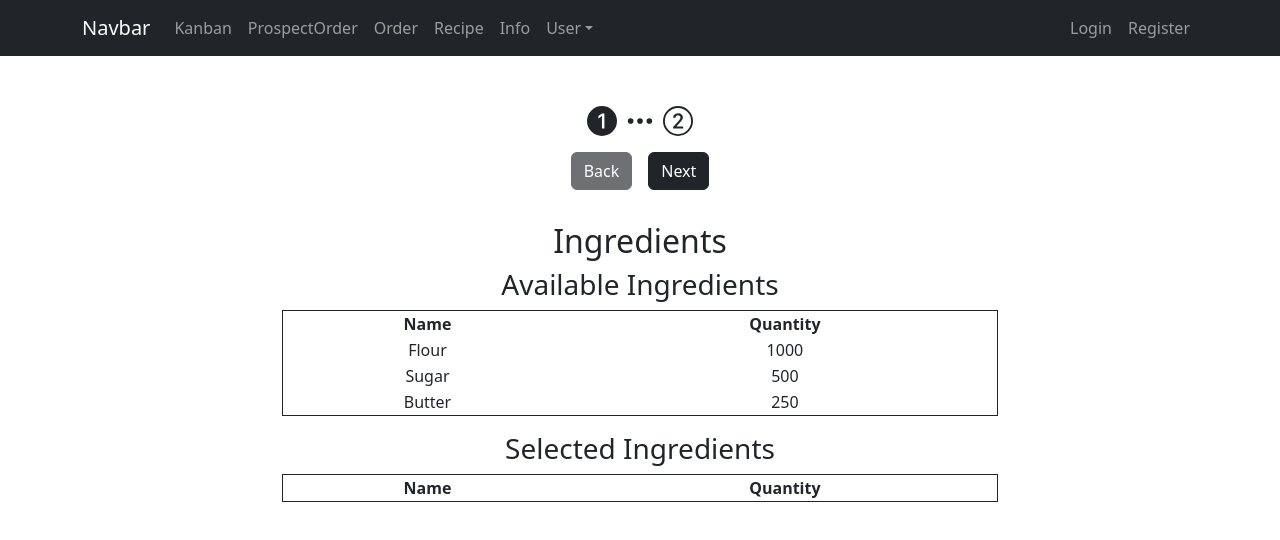
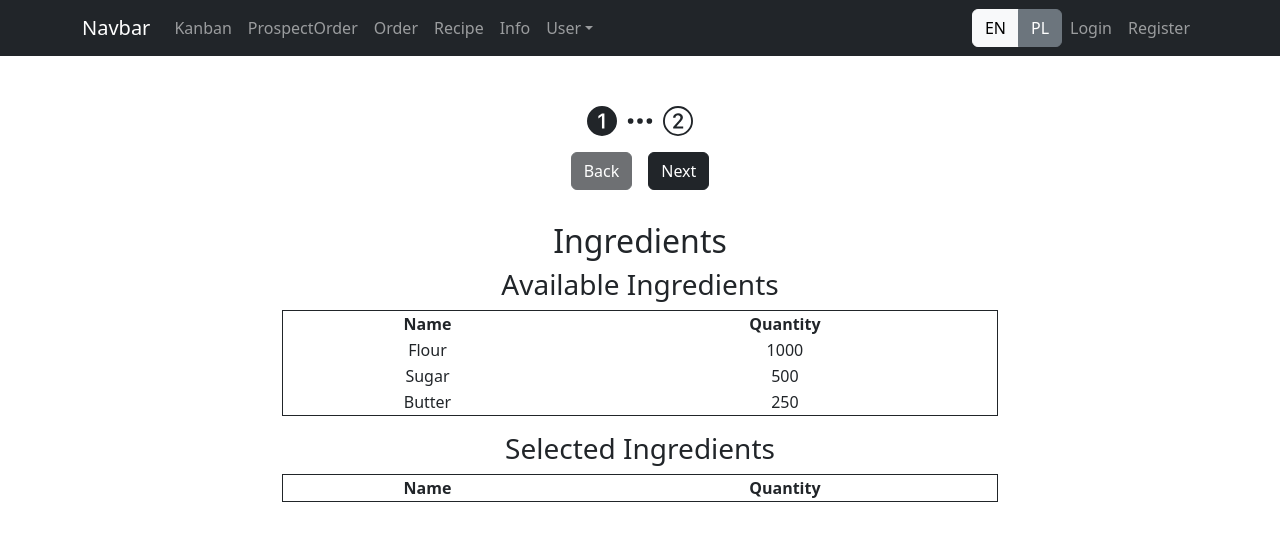
Before and after one commit to mjmazgaj/BreweryMaster, a React (Create React App) app in the folder UI/brewerymaster/: page /Recipe in a window 1280 px wide. Shown: the top 540 px of the page. Built offline with nearby package versions, Linux system fonts and the light colour scheme.

Commit message:
add language switch

```diff
--- a/UI/brewerymaster/package.json
+++ b/UI/brewerymaster/package.json
@@ -14,10 +14,12 @@
     "bootstrap-icons": "^1.11.3",
     "browser-router": "^0.2.0",
     "cors": "^2.8.5",
+    "i18next": "^24.1.2",
     "react": "^18.3.1",
     "react-beautiful-dnd": "^13.1.1",
     "react-bootstrap": "^2.10.2",
     "react-dom": "^18.3.1",
+    "react-i18next": "^15.2.0",
     "react-icons": "^5.2.1",
     "react-router-dom": "^6.28.0",
     "react-scripts": "5.0.1",
--- a/UI/brewerymaster/src/App.js
+++ b/UI/brewerymaster/src/App.js
@@ -24,6 +24,10 @@ import Kanban from './Components/Work/Kanban/Kanban';
 import Authorize from './Components/Authorization/Authorize';
 import LogoutButton from './Components/General/LogoutButton'
 
+
+import { I18nextProvider } from 'react-i18next';
+import i18n from './i18n';
+
 const App = () => {
   const [isAuthenticated, setIsAuthenticated] = useState(false);
 
@@ -39,6 +43,7 @@ const App = () => {
 
   return (
     <>
+      <I18nextProvider i18n={i18n}>
         <Navigation isAuthenticated={isAuthenticated} />
         <Router>
           <div className="App">
@@ -76,6 +81,7 @@ const App = () => {
             )}
           </div>
         </Router>
+      </I18nextProvider>
     </>
   );
 };
--- a/UI/brewerymaster/src/Components/Basic/Navigation.jsx
+++ b/UI/brewerymaster/src/Components/Basic/Navigation.jsx
@@ -1,7 +1,19 @@
-import {Container, Nav, Navbar, NavDropdown} from 'react-bootstrap';
+import {useState} from 'react';
+import {Button, ButtonGroup, Container, Nav, Navbar, NavDropdown} from 'react-bootstrap';
 import 'bootstrap/dist/css/bootstrap.min.css';
+import { useTranslation } from 'react-i18next';
 
 function Navigation(isAuthenticated) {
+  const { t, i18n } = useTranslation();
+
+  const [currentLanguage, setCurrentLanguage] = useState("en");
+
+  const changeLanguage = (lng) => () => {
+    i18n.changeLanguage(lng);
+    localStorage.setItem("language", lng);
+    setCurrentLanguage(lng);
+  };
+
   return (
     <Navbar bg="dark" data-bs-theme="dark">
       <Container>
@@ -19,6 +31,21 @@ function Navigation(isAuthenticated) {
             <NavDropdown.Item href="/Employee">Employee</NavDropdown.Item>
           </NavDropdown>
         </Nav>
+
+        <ButtonGroup>
+          <Button
+            onClick={changeLanguage("en")}
+            variant={currentLanguage === "en" ? "light" : "secondary"}
+          >
+            EN
+          </Button>
+          <Button
+            onClick={changeLanguage("pl")}
+            variant={currentLanguage === "pl" ? "light" : "secondary"}
+          >
+            PL
+          </Button>
+        </ButtonGroup>
         <Nav>
           <Nav.Link href="/Login">Login</Nav.Link>
           <Nav.Link href="/Register">Register</Nav.Link>
--- a/UI/brewerymaster/src/Components/Recipe/RecipeComponents/RecipeForm.jsx
+++ b/UI/brewerymaster/src/Components/Recipe/RecipeComponents/RecipeForm.jsx
@@ -2,6 +2,8 @@ import React, {useState} from "react";
 import { Form } from "react-bootstrap";
 import Button from 'react-bootstrap/Button';
 import { toast } from "react-toastify";
+
+import { useTranslation } from 'react-i18next';
 
 import { addData } from '../api';
 
@@ -10,6 +12,7 @@ import RecipeIngredients from "./RecipeIngredients";
 import RecipeSummary from "./RecipeSummary";
 
 const RecipeForm = () => {
+  const { t } = useTranslation();
 
   const [currentStep, setCurrentStep] = useState(0);
   const [recipeSummaryData, setRecipeSummaryData] = useState({
@@ -59,11 +62,11 @@ const RecipeForm = () => {
 
   const steps = [
     {
-      name: "Ingredients",
+      name: t("recipe.ingredientsComponentName"),
       component: <RecipeIngredients />,
     },
     {
-      name: "Summary",
+      name: t("recipe.ingredientsSummaryName"),
       component: <RecipeSummary recipeSummaryData={recipeSummaryData} setRecipeSummaryData={setRecipeSummaryData}/>,
     },
   ];
--- a/UI/brewerymaster/src/Components/Recipe/RecipeComponents/RecipeIngredients.jsx
+++ b/UI/brewerymaster/src/Components/Recipe/RecipeComponents/RecipeIngredients.jsx
@@ -5,6 +5,7 @@ import RecipeIngredientsSelected from "./RecipeIngredientsSelected";
 import RecipeIngredientsModal from "./RecipeIngredientsModal";
 
 const RecipeIngredients = () => {
+
   const [ingredients, setIngredients] = useState([
     { id: 1, name: 'Flour', quantity: 1000 },
     { id: 2, name: 'Sugar', quantity: 500 },
@@ -55,7 +56,9 @@ const RecipeIngredients = () => {
   };
 
   return (
+
     <div className="recipe-ingredients_container">
+
       <Ingredients
         ingredients={ingredients}
         handleAddIngredient={handleAddIngredient}
--- /dev/null
+++ b/UI/brewerymaster/src/i18n.js
@@ -0,0 +1,22 @@
+import i18n from 'i18next';
+import { initReactI18next } from 'react-i18next';
+
+import en from './locales/translationEN';
+import pl from './locales/translationPL';
+
+const savedLanguage = localStorage.getItem('language') || 'en';
+i18n
+  .use(initReactI18next)
+  .init({
+    resources: {
+      en: { translation: en },
+      pl: { translation: pl },
+    },
+    lng: savedLanguage,
+    fallbackLng: 'en',
+    interpolation: {
+      escapeValue: false,
+    },
+  });
+
+export default i18n;
--- /dev/null
+++ b/UI/brewerymaster/src/locales/translationEN.json
@@ -0,0 +1,6 @@
+{
+    "recipe":{
+        "ingredientsComponentName": "Ingredients",
+        "ingredientsSummaryName": "Summary"
+    }
+}
--- /dev/null
+++ b/UI/brewerymaster/src/locales/translationPL.json
@@ -0,0 +1,6 @@
+{
+    "recipe":{
+        "ingredientsComponentName": "Składniki",
+        "ingredientsSummaryName": "Podsumowanie"
+    }
+}
```
Also changed, not shown: 1 other file (tests, documents, lock files or other folders). Lines whose indentation alone changed are shown as unchanged.
